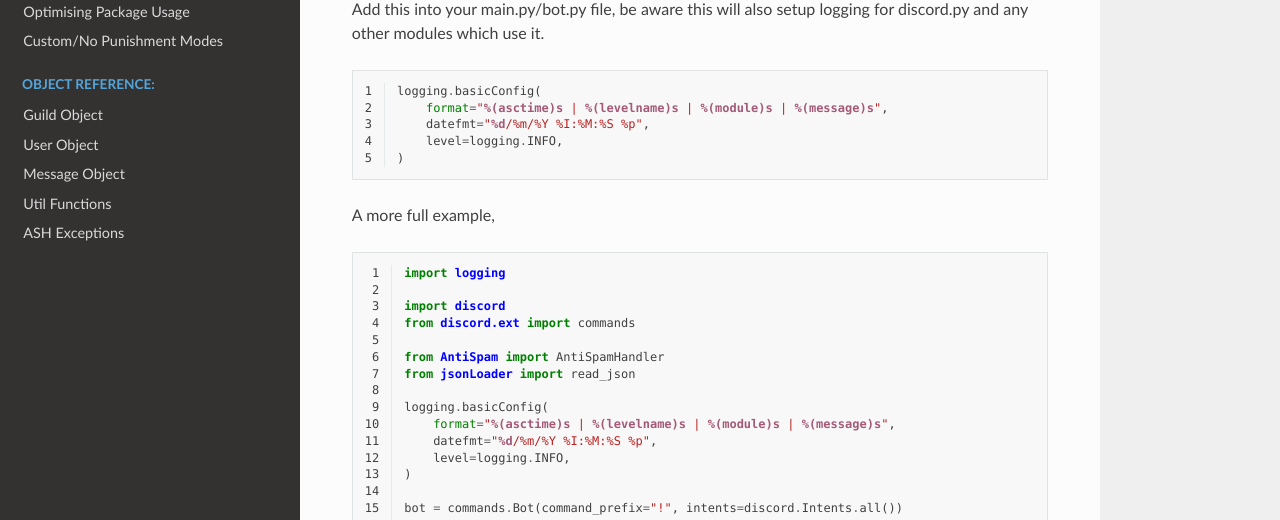
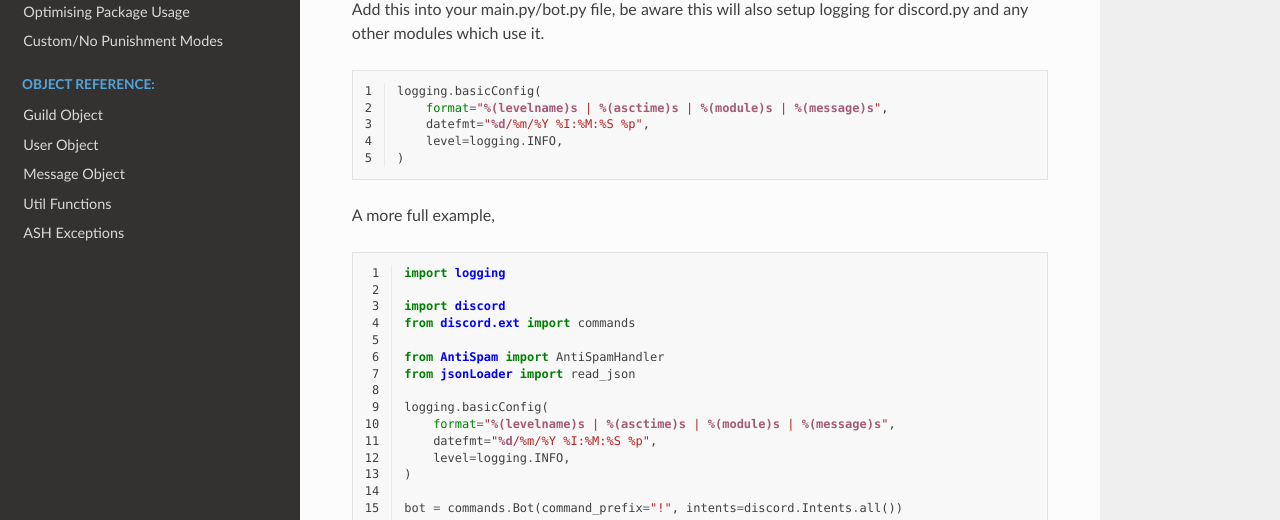
Before and after one commit to Skelmis/Discord-Anti-Spam, a Sphinx documentation site: the page built from docs/modules/logging.rst, in a window 1280 px wide and 1361 px high. Shown: the part 290-810 px from the top of the window. Built offline with Sphinx 7.4.7 and the Read the Docs theme 2.0.0, drawn with Linux system fonts in a browser that asks for light colours.

```diff
--- a/docs/modules/logging.rst
+++ b/docs/modules/logging.rst
@@ -14,7 +14,7 @@ logging for discord.py and any other modules which use it.
     :linenos:
 
     logging.basicConfig(
-        format="%(asctime)s | %(levelname)s | %(module)s | %(message)s",
+        format="%(levelname)s | %(asctime)s | %(module)s | %(message)s",
         datefmt="%d/%m/%Y %I:%M:%S %p",
         level=logging.INFO,
     )
@@ -33,7 +33,7 @@ A more full example,
     from jsonLoader import read_json
 
     logging.basicConfig(
-        format="%(asctime)s | %(levelname)s | %(module)s | %(message)s",
+        format="%(levelname)s | %(asctime)s | %(module)s | %(message)s",
         datefmt="%d/%m/%Y %I:%M:%S %p",
         level=logging.INFO,
     )
```
